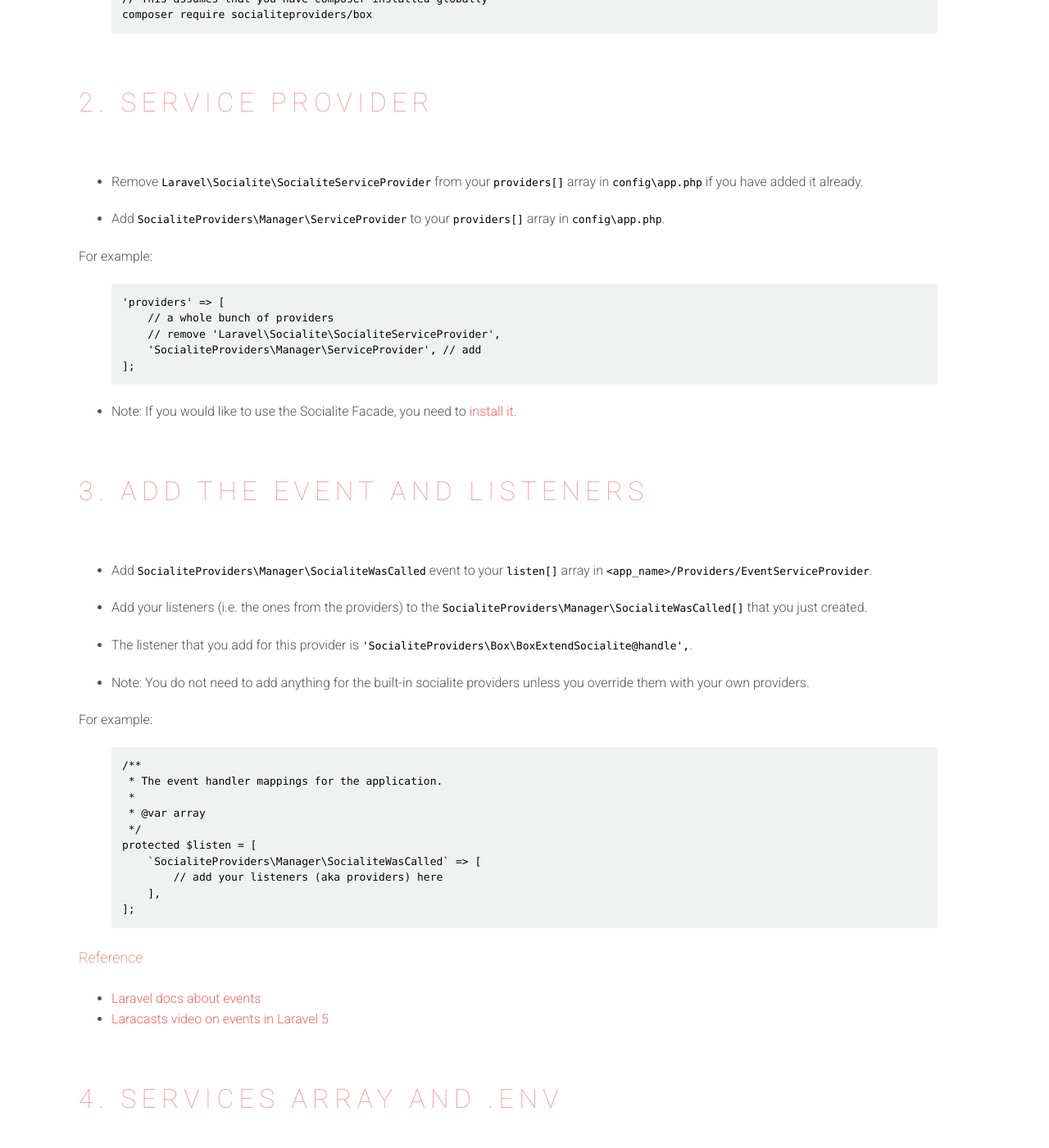
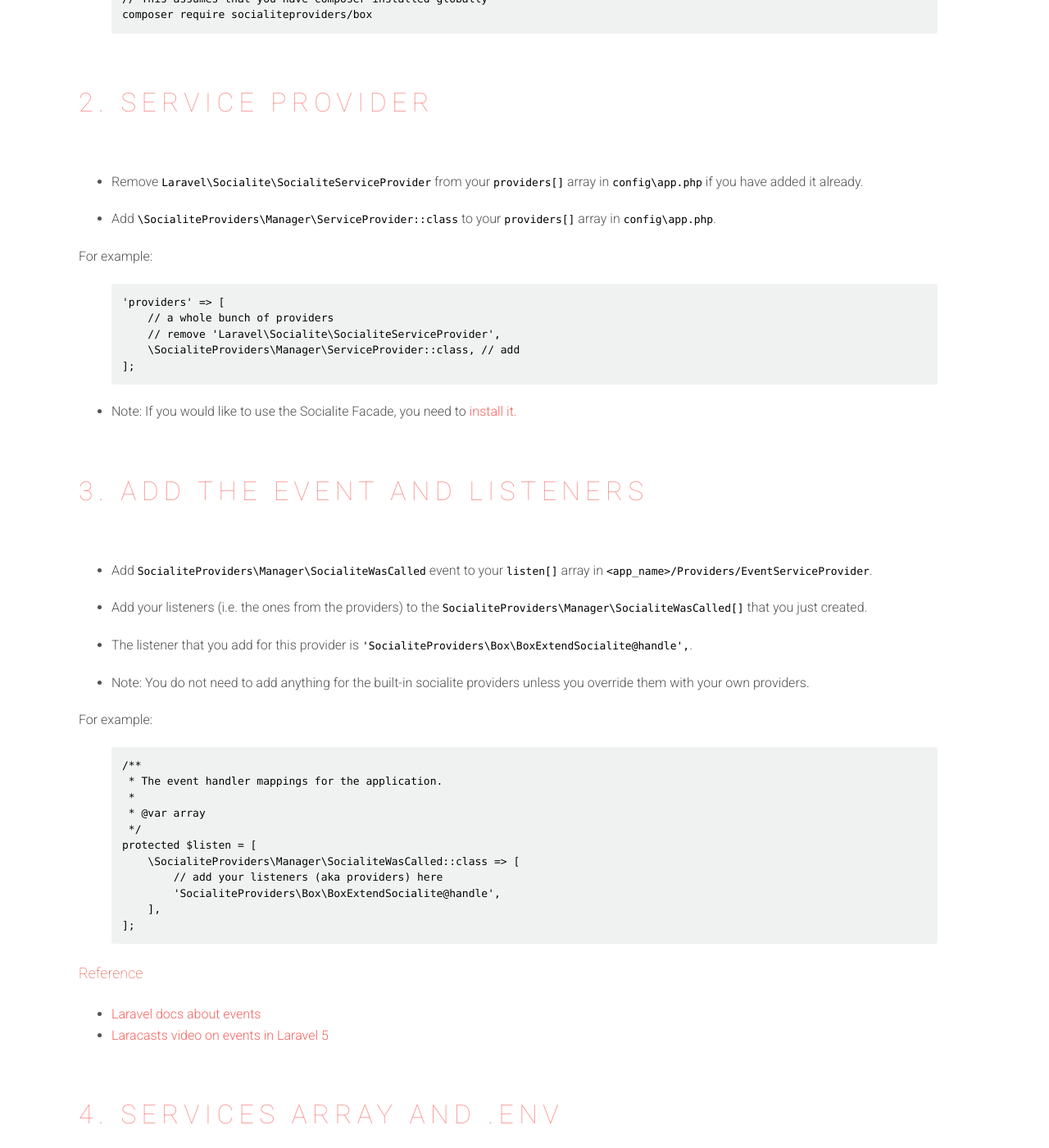
Before and after one commit to SocialiteProviders/socialiteproviders.github.io, a Jekyll site: the page built from _providers/Box.md, in a window 1280 px wide and 1400 px high, scrolled down 1421 px. Shown: the whole window at 82% size. Built offline with Jekyll 4.4.1, drawn with Linux system fonts in a browser that asks for light colours; nearby versions of some CDN libraries.

Commit message:
updated docs on listener to have the event in the array and also now using `::class`

```diff
--- a/_includes/provider/installation/_event_and_listeners.md
+++ b/_includes/provider/installation/_event_and_listeners.md
@@ -17,8 +17,9 @@ For example:
  * @var array
  */
 protected $listen = [
-    `SocialiteProviders\Manager\SocialiteWasCalled` => [
+    \SocialiteProviders\Manager\SocialiteWasCalled::class => [
         // add your listeners (aka providers) here
+        '{{ listener }}',
     ],
 ];
 {% endhighlight %}
--- a/_includes/provider/installation/_service_provider.md
+++ b/_includes/provider/installation/_service_provider.md
@@ -2,7 +2,7 @@
 
 * Remove `Laravel\Socialite\SocialiteServiceProvider` from your `providers[]` array in `config\app.php` if you have added it already.
 
-* Add `SocialiteProviders\Manager\ServiceProvider` to your `providers[]` array in `config\app.php`.
+* Add `\SocialiteProviders\Manager\ServiceProvider::class` to your `providers[]` array in `config\app.php`.
 
 For example:
 
@@ -10,7 +10,7 @@ For example:
 'providers' => [
     // a whole bunch of providers
     // remove 'Laravel\Socialite\SocialiteServiceProvider',
-    'SocialiteProviders\Manager\ServiceProvider', // add
+    \SocialiteProviders\Manager\ServiceProvider::class, // add
 ];
 {% endhighlight %}
 
```
